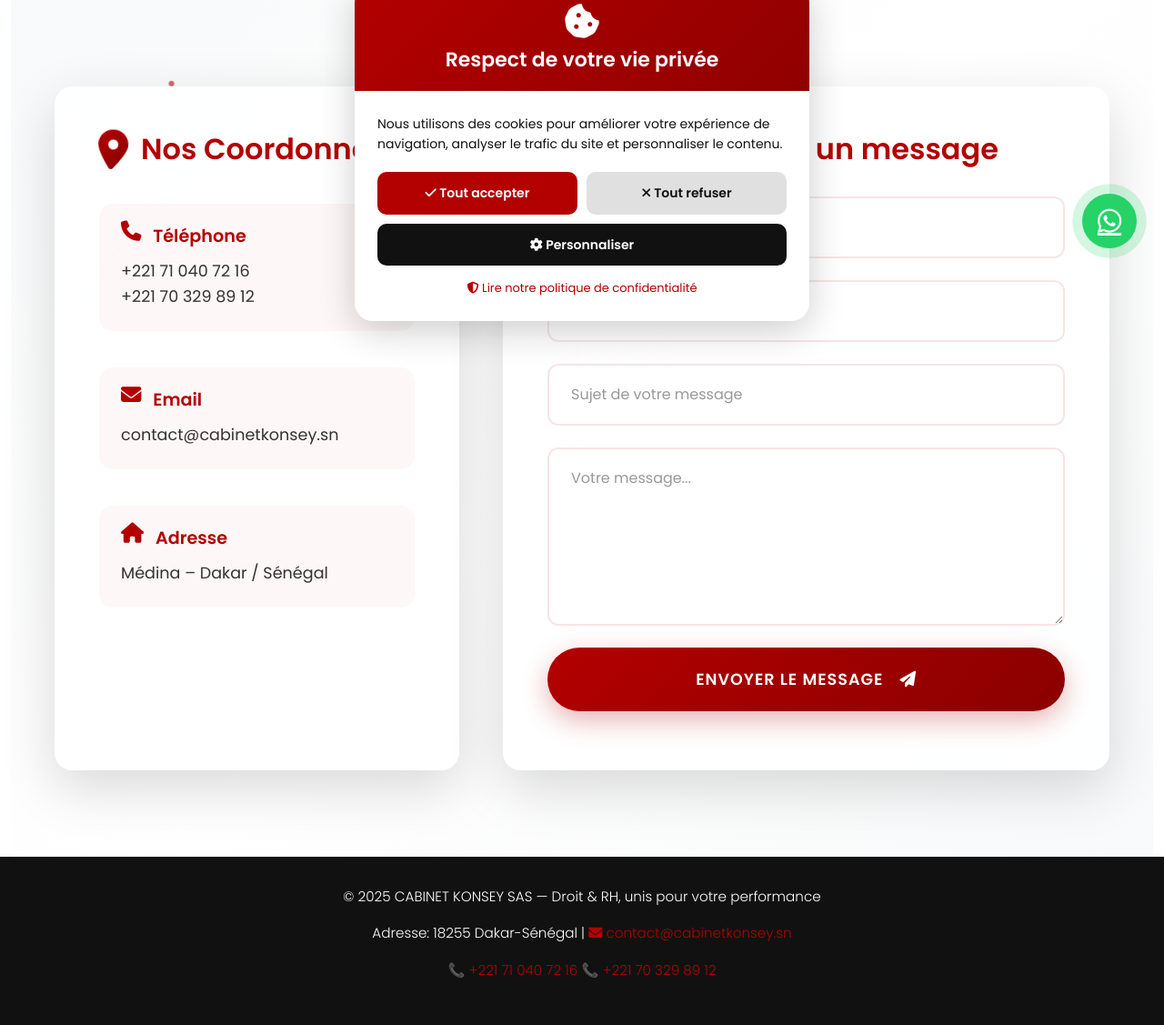
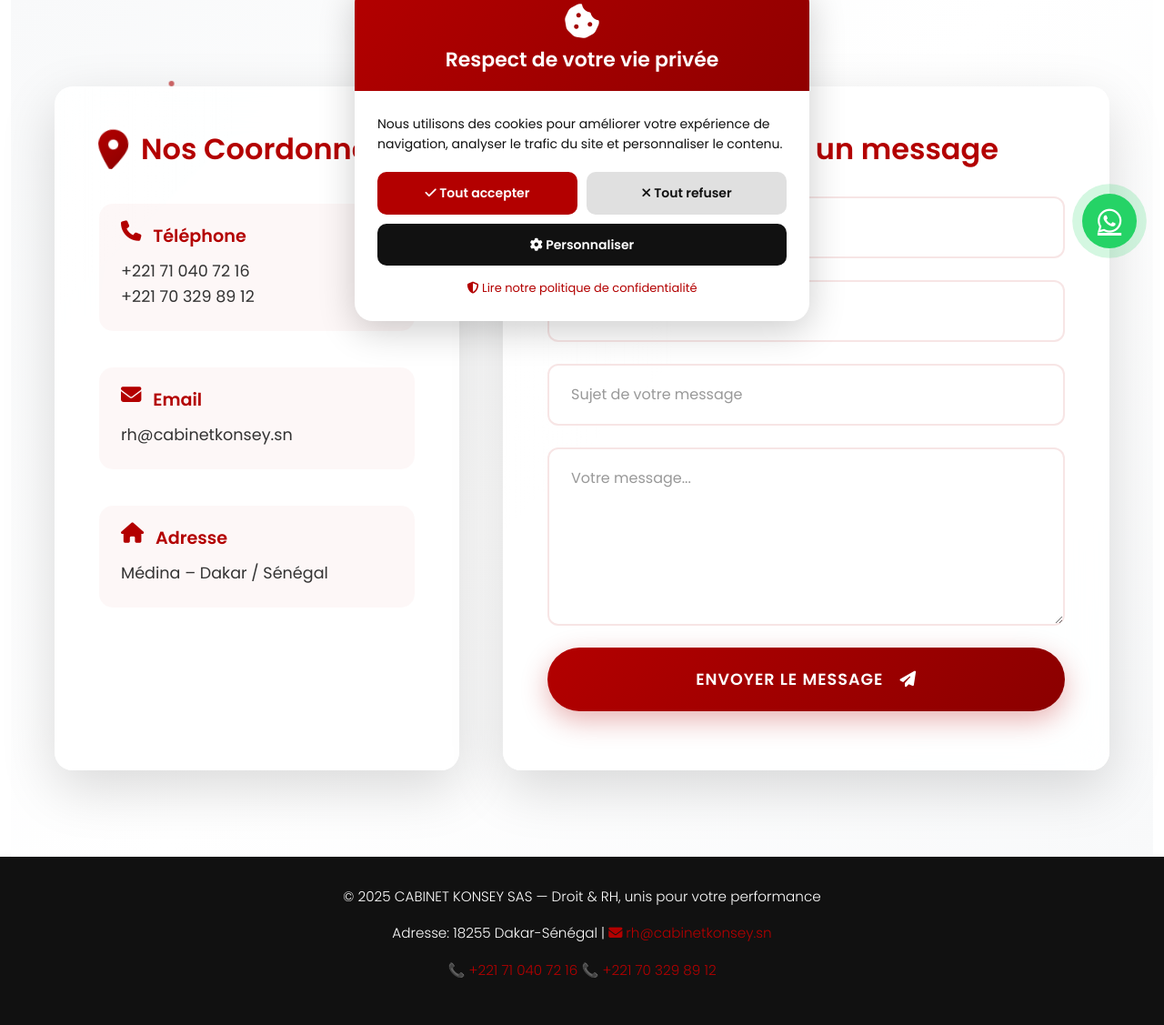
Before and after one commit to NKODIA/cabinetKonsey.sn, a Django app: page /contact/ in a window 1280 px wide. Shown: the part 427-1554 px from the top of the page at 91% size. Run offline with Django 5.2, Linux system fonts and the light colour scheme.

Commit message:
Mise à jour  home.html

```diff
--- a/core/templates/core/base.html
+++ b/core/templates/core/base.html
@@ -814,8 +814,8 @@
             </p>
             <p>
                 <span data-fr="Adresse:" data-en="Address:">Adresse:</span> 18255 Dakar-Sénégal |
-                <a href="mailto:contact@cabinetkonsey.sn">
-                    <i class="fas fa-envelope me-1"></i>contact@cabinetkonsey.sn
+                <a href="mailto:rh@cabinetkonsey.sn">
+                    <i class="fas fa-envelope me-1"></i>rh@cabinetkonsey.sn
                 </a>
             </p>
             <p>
--- a/core/templates/core/contact.html
+++ b/core/templates/core/contact.html
@@ -573,7 +573,7 @@
 
             <div class="contact-item">
                 <h3><i class="fas fa-envelope"></i> Email</h3>
-                <a href="mailto:contact@cabinetkonsey.sn">contact@cabinetkonsey.sn</a>
+                <a href="mailto:rh@cabinetkonsey.sn">rh@cabinetkonsey.sn</a>
             </div>
 
             <div class="contact-item">
--- a/core/templates/core/home.html
+++ b/core/templates/core/home.html
@@ -367,7 +367,6 @@
     /* Section Engagement */
     .engagement-section {
         padding: 5rem 1rem;
-        background-image: url("https://images.unsplash.com/photo-1506905925346-21bda4d32df4?ixlib=rb-4.0.3&auto=format&fit=crop&w=1920&q=80");
         background-size: cover;
         background-position: center;
         background-attachment: fixed;
```
